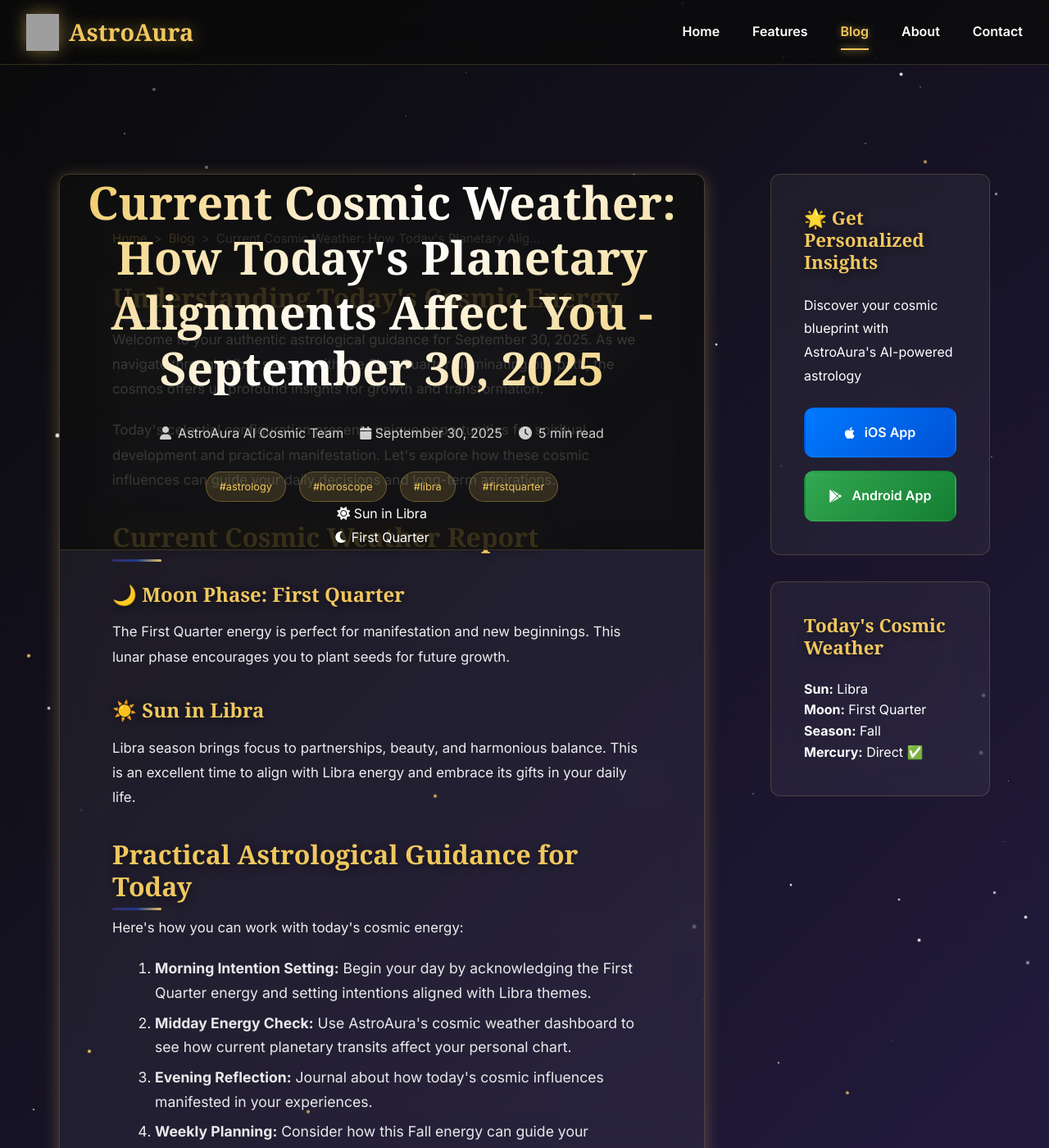
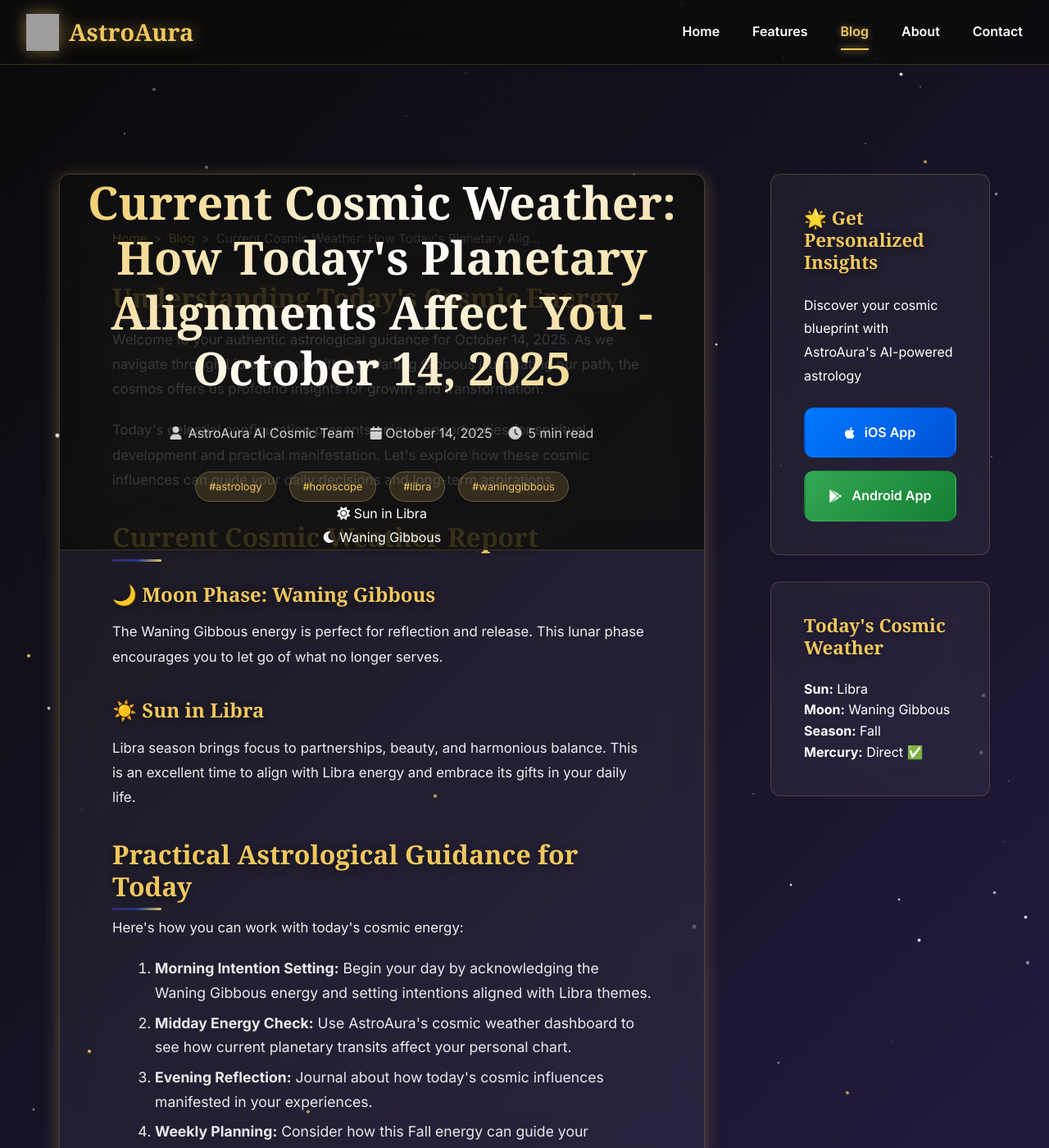
Before and after one commit to royanis/astroaura-website, a Jekyll site: the page blog/posts/current-cosmic-weather-how-todays-planetary-alignm.html, which Jekyll copies as it is, in a window 1280 px wide and 1400 px high. Shown: the whole window at 82% size. Built offline with Jekyll 4.4.1, drawn with Linux system fonts in a browser that asks for light colours; some web fonts are replaced; comment, search, counter and statistics services are not loaded; grey boxes are pictures that could not be loaded.

Commit message:
🌟 Automated blog post: 2025-10-14 01:46 UTC
Generated authentic astrology content
Updated RSS feeds and sitemap
Published via GitHub Actions

🤖 Automated by AstroAura Blog System

```diff
--- a/blog/posts/current-cosmic-weather-how-todays-planetary-alignm.html
+++ b/blog/posts/current-cosmic-weather-how-todays-planetary-alignm.html
@@ -3,11 +3,11 @@
 <head>
     <meta charset="UTF-8">
     <meta name="viewport" content="width=device-width, initial-scale=1.0">
-    <meta name="description" content="Authentic astrological guidance for September 30, 2025. Explore today's First Quarter energy in Libra season with personalized insights from AstroAura's AI-powered astrology platform.">
-    <title>Current Cosmic Weather: How Today's Planetary Alignments Affect You - September 30, 2025 | AstroAura Cosmic Insights</title>
+    <meta name="description" content="Authentic astrological guidance for October 14, 2025. Explore today's Waning Gibbous energy in Libra season with personalized insights from AstroAura's AI-powered astrology platform.">
+    <title>Current Cosmic Weather: How Today's Planetary Alignments Affect You - October 14, 2025 | AstroAura Cosmic Insights</title>
 
     <!-- SEO Meta Tags -->
-    <meta name="keywords" content="astrology, horoscope, libra, first-quarter, AI astrology, multilingual horoscope">
+    <meta name="keywords" content="astrology, horoscope, libra, waning-gibbous, AI astrology, multilingual horoscope">
     <meta name="author" content="AstroAura AI Cosmic Team">
     <meta name="robots" content="index, follow, max-image-preview:large, max-snippet:-1">
     <meta name="revisit-after" content="7 days">
@@ -16,24 +16,24 @@
     <link rel="canonical" href="https://astroaura.me/blog/posts/current-cosmic-weather-how-todays-planetary-alignm.html">
 
     <!-- Open Graph Tags -->
-    <meta property="og:title" content="Current Cosmic Weather: How Today's Planetary Alignments Affect You - September 30, 2025 | AstroAura">
-    <meta property="og:description" content="Authentic astrological guidance for September 30, 2025. Explore today's First Quarter energy in Libra season with personalized insights from AstroAura's AI-powered astrology platform.">
+    <meta property="og:title" content="Current Cosmic Weather: How Today's Planetary Alignments Affect You - October 14, 2025 | AstroAura">
+    <meta property="og:description" content="Authentic astrological guidance for October 14, 2025. Explore today's Waning Gibbous energy in Libra season with personalized insights from AstroAura's AI-powered astrology platform.">
     <meta property="og:url" content="https://astroaura.me/blog/posts/current-cosmic-weather-how-todays-planetary-alignm.html">
     <meta property="og:type" content="article">
     <meta property="og:site_name" content="AstroAura">
 
     <!-- Twitter Card -->
     <meta name="twitter:card" content="summary_large_image">
-    <meta name="twitter:title" content="Current Cosmic Weather: How Today's Planetary Alignments Affect You - September 30, 2025">
-    <meta name="twitter:description" content="Authentic astrological guidance for September 30, 2025. Explore today's First Quarter energy in Libra season with personalized insights from AstroAura's AI-powered astrology platform.">
+    <meta name="twitter:title" content="Current Cosmic Weather: How Today's Planetary Alignments Affect You - October 14, 2025">
+    <meta name="twitter:description" content="Authentic astrological guidance for October 14, 2025. Explore today's Waning Gibbous energy in Libra season with personalized insights from AstroAura's AI-powered astrology platform.">
 
     <!-- Schema.org Markup -->
     <script type="application/ld+json">
     {
         "@context": "https://schema.org",
         "@type": "BlogPosting",
-        "headline": "Current Cosmic Weather: How Today's Planetary Alignments Affect You - September 30, 2025",
-        "description": "Authentic astrological guidance for September 30, 2025. Explore today's First Quarter energy in Libra season with personalized insights from AstroAura's AI-powered astrology platform.",
+        "headline": "Current Cosmic Weather: How Today's Planetary Alignments Affect You - October 14, 2025",
+        "description": "Authentic astrological guidance for October 14, 2025. Explore today's Waning Gibbous energy in Libra season with personalized insights from AstroAura's AI-powered astrology platform.",
         "author": {
             "@type": "Organization",
             "name": "AstroAura AI Cosmic Team"
@@ -46,14 +46,14 @@
                 "url": "https://astroaura.me/assets/icons/app_icon.png"
             }
         },
-        "datePublished": "2025-09-30T01:43:11.869239",
-        "dateModified": "2025-09-30T01:43:11.869239",
+        "datePublished": "2025-10-14T01:46:11.791907",
+        "dateModified": "2025-10-14T01:46:11.791907",
         "url": "https://astroaura.me/blog/posts/current-cosmic-weather-how-todays-planetary-alignm.html",
         "mainEntityOfPage": {
             "@type": "WebPage",
             "@id": "https://astroaura.me/blog/posts/current-cosmic-weather-how-todays-planetary-alignm.html"
         },
-        "keywords": "astrology, horoscope, libra, first-quarter"
+        "keywords": "astrology, horoscope, libra, waning-gibbous"
     }
     </script>
 
@@ -99,20 +99,20 @@
 
             <!-- Post Header -->
             <header class="post-header">
-                <h1 class="post-title">Current Cosmic Weather: How Today's Planetary Alignments Affect You - September 30, 2025</h1>
+                <h1 class="post-title">Current Cosmic Weather: How Today's Planetary Alignments Affect You - October 14, 2025</h1>
                 <div class="post-meta">
                     <span class="post-author">
                         <i class="fas fa-user"></i> AstroAura AI Cosmic Team
                     </span>
-                    <time class="post-date" datetime="2025-09-30T01:43:11.869239">
-                        <i class="fas fa-calendar"></i> September 30, 2025
+                    <time class="post-date" datetime="2025-10-14T01:46:11.791907">
+                        <i class="fas fa-calendar"></i> October 14, 2025
                     </time>
                     <span class="post-reading-time">
                         <i class="fas fa-clock"></i> 5 min read
                     </span>
                 </div>
                 <div class="post-tags">
-                    <span class="tag">#astrology</span> <span class="tag">#horoscope</span> <span class="tag">#libra</span> <span class="tag">#firstquarter</span>
+                    <span class="tag">#astrology</span> <span class="tag">#horoscope</span> <span class="tag">#libra</span> <span class="tag">#waninggibbous</span>
                 </div>
 
                 <!-- Current Cosmic Data Display -->
@@ -123,7 +123,7 @@
                     </div>
                     <div class="cosmic-item">
                         <i class="fas fa-moon"></i>
-                        <span>First Quarter</span>
+                        <span>Waning Gibbous</span>
                     </div>
 
                 </div>
@@ -134,7 +134,7 @@
                 <div class="blog-content authentic-astrology">
             <section class="cosmic-introduction">
                 <h2>Understanding Today's Cosmic Energy</h2>
-                <p>Welcome to your authentic astrological guidance for September 30, 2025. As we navigate through Libra season with the First Quarter illuminating our path, the cosmos offers us profound insights for growth and transformation.</p>
+                <p>Welcome to your authentic astrological guidance for October 14, 2025. As we navigate through Libra season with the Waning Gibbous illuminating our path, the cosmos offers us profound insights for growth and transformation.</p>
 
                 <p>Today's celestial configuration presents unique opportunities for spiritual development and practical manifestation. Let's explore how these cosmic influences can guide your daily decisions and long-term aspirations.</p>
             </section>
@@ -143,8 +143,8 @@
                 <h2>Current Cosmic Weather Report</h2>
                 <div class="cosmic-highlights">
                     <div class="cosmic-factor">
-                        <h3>🌙 Moon Phase: First Quarter</h3>
-                        <p>The First Quarter energy is perfect for manifestation and new beginnings. This lunar phase encourages you to plant seeds for future growth.</p>
+                        <h3>🌙 Moon Phase: Waning Gibbous</h3>
+                        <p>The Waning Gibbous energy is perfect for reflection and release. This lunar phase encourages you to let go of what no longer serves.</p>
                     </div>
 
                     <div class="cosmic-factor">
@@ -161,7 +161,7 @@
                 <p>Here's how you can work with today's cosmic energy:</p>
 
                 <ol class="cosmic-action-steps">
-                    <li><strong>Morning Intention Setting:</strong> Begin your day by acknowledging the First Quarter energy and setting intentions aligned with Libra themes.</li>
+                    <li><strong>Morning Intention Setting:</strong> Begin your day by acknowledging the Waning Gibbous energy and setting intentions aligned with Libra themes.</li>
                     <li><strong>Midday Energy Check:</strong> Use AstroAura's cosmic weather dashboard to see how current planetary transits affect your personal chart.</li>
                     <li><strong>Evening Reflection:</strong> Journal about how today's cosmic influences manifested in your experiences.</li>
                     <li><strong>Weekly Planning:</strong> Consider how this Fall energy can guide your upcoming goals and decisions.</li>
@@ -222,7 +222,7 @@
             <section class="post-actions">
                 <div class="share-buttons">
                     <h3>Share This Cosmic Insight</h3>
-                    <a href="https://twitter.com/intent/tweet?text=Current Cosmic Weather: How Today's Planetary Alignments Affect You - September 30, 2025&url=https://astroaura.me/blog/posts/current-cosmic-weather-how-todays-planetary-alignm.html" target="_blank" class="share-btn twitter">
+                    <a href="https://twitter.com/intent/tweet?text=Current Cosmic Weather: How Today's Planetary Alignments Affect You - October 14, 2025&url=https://astroaura.me/blog/posts/current-cosmic-weather-how-todays-planetary-alignm.html" target="_blank" class="share-btn twitter">
                         <i class="fab fa-twitter"></i> Tweet
                     </a>
                     <a href="https://www.facebook.com/sharer/sharer.php?u=https://astroaura.me/blog/posts/current-cosmic-weather-how-todays-planetary-alignm.html" target="_blank" class="share-btn facebook">
@@ -253,7 +253,7 @@
                     <strong>Sun:</strong> Libra
                 </div>
                 <div class="weather-item">
-                    <strong>Moon:</strong> First Quarter
+                    <strong>Moon:</strong> Waning Gibbous
                 </div>
                 <div class="weather-item">
                     <strong>Season:</strong> Fall
```
Also changed, not shown: blog/atom.xml (+1 -1 lines), blog/feed.json (+62 -62 lines), blog/feed.xml (+1 -1 lines), blog/posts_index.json (+57 -71 lines), sitemap.xml (+37 -37 lines).
